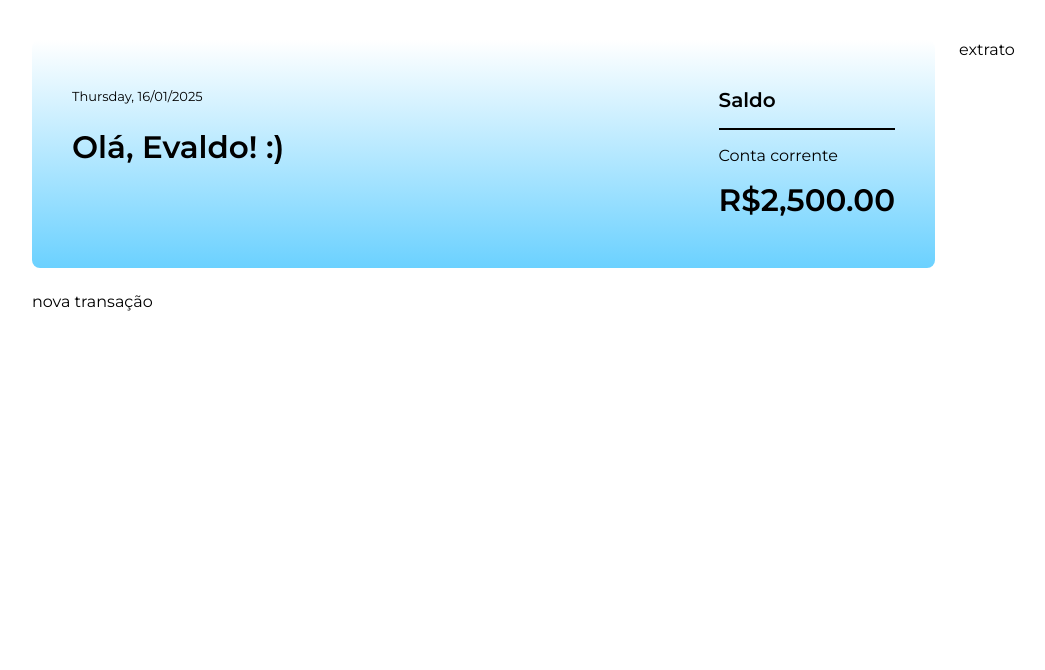
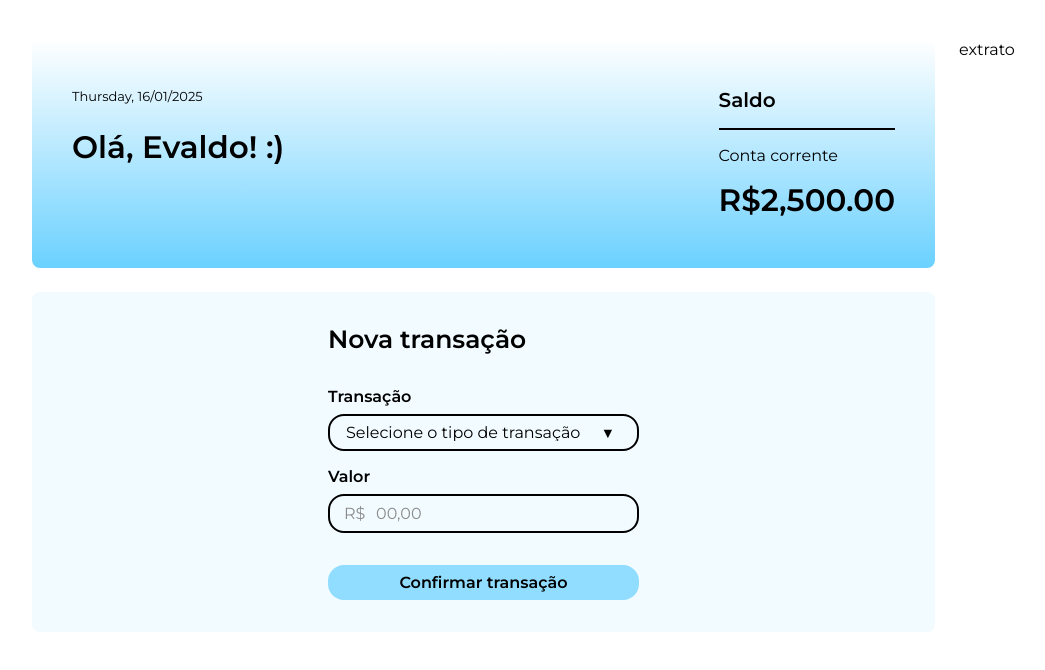
Before and after one commit to antonioevaldo/4456-angular-19-projeto, an Angular app: page / in a window 1280 px wide. Shown: the top 670 px of the page, without its empty margins (8-1053 px from the left). Built offline with nearby package versions, Linux system fonts and the light colour scheme.

Commit message:
Vídeo 2.1

```diff
--- a/src/app/app.component.html
+++ b/src/app/app.component.html
@@ -1,5 +1,5 @@
 <div class="app">
   <app-apresentacao class="area1" />
-  <div class="area2">nova transação</div>
+  <app-form-nova-transacao class="area2" />
   <div class="area3">extrato</div>
 </div>
--- a/src/app/app.component.ts
+++ b/src/app/app.component.ts
@@ -1,9 +1,10 @@
 import { Component } from '@angular/core';
 import { ApresentacaoComponent } from './apresentacao/apresentacao.component';
+import { FormNovaTransacaoComponent } from "./form-nova-transacao/form-nova-transacao.component";
 
 @Component({
   selector: 'app-root',
-  imports: [ApresentacaoComponent],
+  imports: [ApresentacaoComponent, FormNovaTransacaoComponent],
   templateUrl: './app.component.html',
   styleUrl: './app.component.css'
 })
--- /dev/null
+++ b/src/app/form-nova-transacao/form-nova-transacao.component.css
@@ -0,0 +1,116 @@
+.form-wrapper {
+  background: var(--fundo-azul-claro, #F2FBFF);
+  border-radius: 0.5rem;
+  padding: 2rem;
+
+  display: flex;
+  justify-content: center;
+  gap: 2rem;
+}
+
+.form {
+  display: flex;
+  flex-direction: column;
+  gap: 2rem;
+}
+
+.form__titulo {
+  font-size: 1.5625rem;
+  font-weight: 600;
+  line-height: 125%;
+}
+
+.form__campos {
+  display: flex;
+  flex-direction: column;
+  gap: 1rem;
+}
+
+.form__grupo {
+  font-size: 1rem;
+  font-weight: 600;
+
+  display: flex;
+  flex-direction: column;
+  gap: 0.5rem;
+}
+
+.form__campo {
+  border-radius: 1rem;
+  border: 2px solid var(--preto);
+  padding: 0.5rem 1rem;
+  font-weight: 400;
+  font-size: 1rem;
+
+  display: flex;
+  justify-content: center;
+  align-items: center;
+  gap: 0.5rem;
+}
+
+.form__campo:focus {
+  outline: 1px solid currentColor;
+}
+
+.form__select-wrapper {
+  position: relative;
+}
+
+.form__select-wrapper::after {
+  position: absolute;
+  content: "▼";
+  font-size: 0.9rem;
+  top: 0.625rem;
+  right: 1.5rem;
+}
+
+.form__campo--select-tipo-transacao {
+  padding-right: 3.5rem;
+  appearance: none;
+  background-color: transparent;
+}
+
+.form__input-wrapper {
+  position: relative;
+}
+
+.form__input-wrapper::before {
+  position: absolute;
+  content: "R$";
+  top: 0.5938rem;
+  left: 1rem;
+
+  color: var(--cinza-escuro);
+  font-size: 1rem;
+  font-weight: 400;
+}
+
+.form__input-wrapper:has(.form__campo--valor-transacao:not(:placeholder-shown))::before {
+  color: var(--preto);
+}
+
+.form__campo--valor-transacao {
+  width: 100%;
+  padding-left: 2.88rem;
+  background-color: transparent;
+}
+
+.form__campo--valor-transacao::placeholder {
+  color: var(--cinza-escuro);
+  font-size: 1rem;
+  font-weight: 400;
+}
+
+.form__botao-confirmar-transacao {
+  border-radius: 1rem;
+  background: var(--azul-destaques);
+  font-size: 1rem;
+  font-weight: 600;
+  cursor: pointer;
+
+  display: flex;
+  padding: 0.5rem 1rem;
+  justify-content: center;
+  align-items: center;
+  gap: 0.625rem;
+}
--- /dev/null
+++ b/src/app/form-nova-transacao/form-nova-transacao.component.html
@@ -0,0 +1,27 @@
+<main class="form-wrapper">
+  <form class="form">
+    <h2 class="form__titulo">Nova transação</h2>
+
+    <div class="form__campos">
+      <label class="form__grupo">
+        Transação
+        <div class="form__select-wrapper">
+          <select class="form__campo form__campo--select-tipo-transacao" name="tipo-transacao" value="" required>
+            <option value="" selected disabled>Selecione o tipo de transação</option>
+            <option value="deposito">Depósito</option>
+            <option value="saque">Saque</option>
+          </select>
+        </div>
+      </label>
+
+      <label class="form__grupo">
+        Valor
+        <div class="form__input-wrapper">
+          <input class="form__campo form__campo--valor-transacao" type="number" min="0" name="valor" placeholder="00,00" required>
+        </div>
+      </label>
+    </div>
+
+    <button class="form__botao-confirmar-transacao">Confirmar transação</button>
+  </form>
+</main>
```
Also changed, not shown: src/app/form-nova-transacao/form-nova-transacao.component.ts (added, +11 -0 lines).
